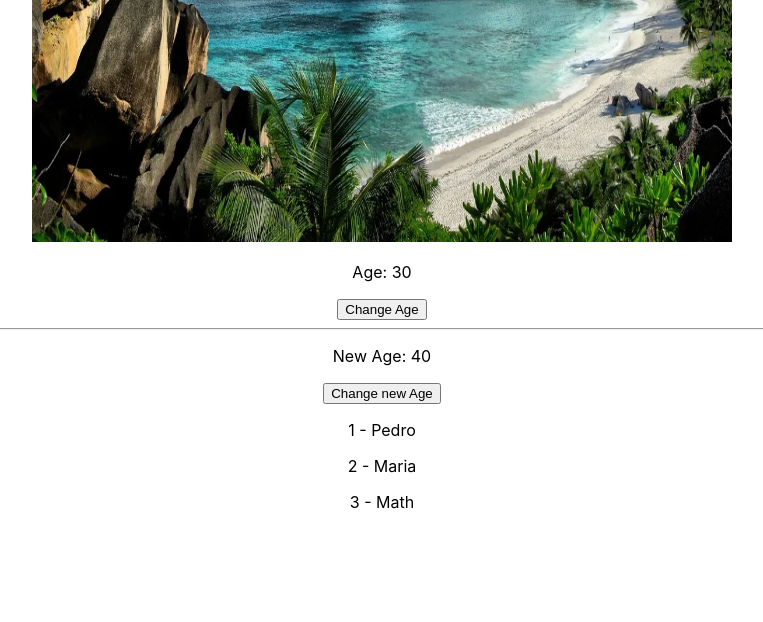
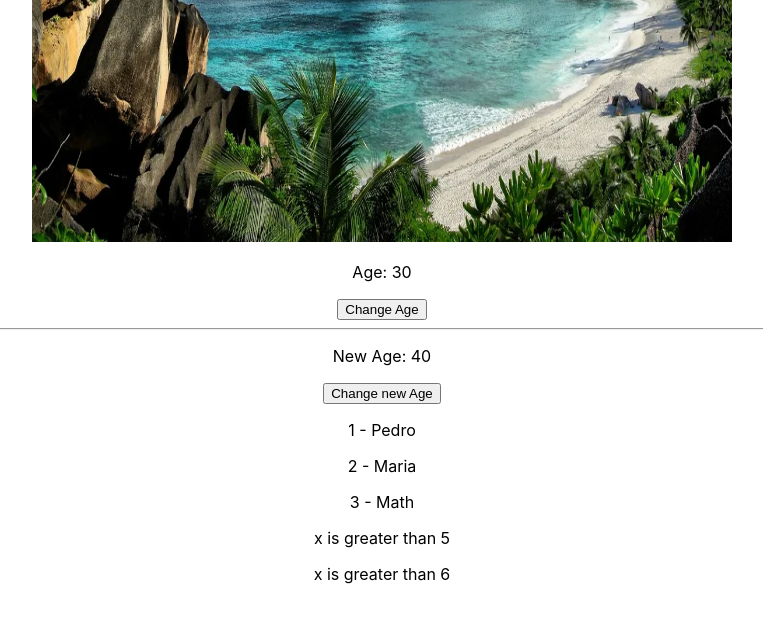
Before and after one commit to Miqueias92/curso-react, a React (Create React App) app in the folder todo-project/: page / in a window 1280 px wide. Shown: the part 1566-2188 px from the top of the page, without its empty margins (258-1021 px from the left). Built offline with nearby package versions, Linux system fonts and the light colour scheme.

Commit message:
Render conditional

```diff
--- a/todo-project/src/App.js
+++ b/todo-project/src/App.js
@@ -5,6 +5,7 @@ import FirstComponent from './components/FirstComponent';
 import Images from './components/Images';
 import Hooks from './components/Hooks';
 import List from './components/List';
+import RenderCond from './components/RenderCond';
 
 function App() {
   return (
@@ -15,6 +16,7 @@ function App() {
       <Images/>
       <Hooks/>
       <List/>
+      <RenderCond/>
     </div>
   );
 }
--- /dev/null
+++ b/todo-project/src/components/RenderCond.js
@@ -0,0 +1,10 @@
+const RenderCond = () => {
+    const x = 10;
+
+    return <div>
+        {x > 5 && <p>x is greater than 5</p>}
+        {x > 6 ? <p>x is greater than 6</p> : <p> x is greater than 6</p>}
+    </div>
+}
+
+export default RenderCond;
```
